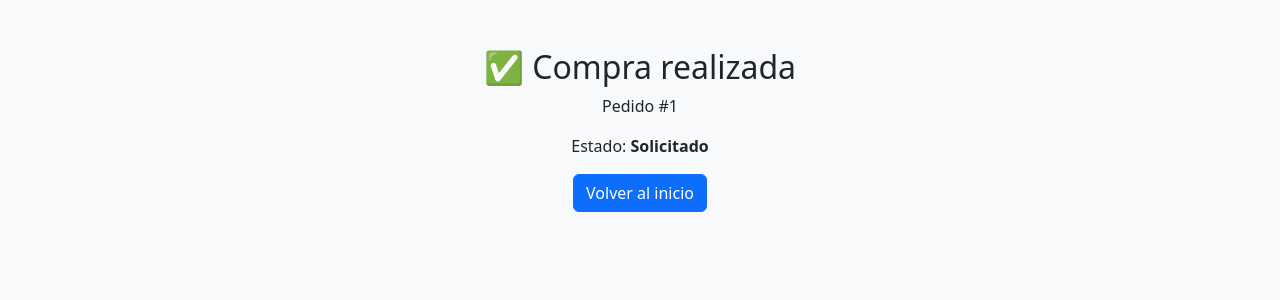
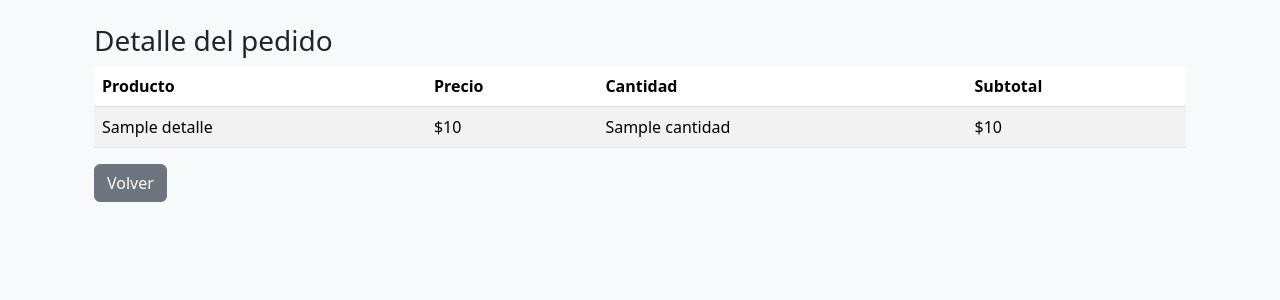
Before and after one commit to Danielmadera05/Delicias_Sorley, a Flask app: template templates/detalle_pedido.html in a window 1280 px wide. Shown: the part 56-356 px from the top of the page. Run offline with Flask 3, Linux system fonts and the light colour scheme; the template is opened without the code that fills it: most values are stand-ins (such as "Sample title", 1, 10 or a date in 2020).

Commit message:
Funcionalidad: detalle de pedido

```diff
--- a/controllers/carritoController.py
+++ b/controllers/carritoController.py
@@ -1,6 +1,7 @@
 from flask import Blueprint, render_template, session, redirect, flash
 from models.fritosModels import Fritos
-from models.pedidoModels import Pedido, PedidoDetalle
+from models.pedidoModels import Pedido
+from models.detalleModels import PedidoDetalle
 from extensions import db
 
 cart_bp = Blueprint("carrito", __name__)
@@ -110,4 +111,4 @@ def checkout():
 
     session.pop("cart")
     flash("Puede revisar sus pedidos en la sección de MIS COMPRAS 🧾", "success") # Notificacion por mensaje
-    return render_template("detalle_pedido.html", pedido_id=pedido.ped_id)
+    return render_template("confirmacion.html", pedido_id=pedido.ped_id)
--- a/templates/detalle_pedido.html
+++ b/templates/detalle_pedido.html
@@ -1,10 +1,34 @@
 {% extends "base.html" %}
 
 {% block content %}
-<div class="container text-center mt-5">
-    <h2>✅ Compra realizada</h2>
-    <p>Pedido #{{ pedido_id }}</p>
-    <p>Estado: <b>Solicitado</b></p>
-    <a href="/" class="btn btn-primary">Volver al inicio</a>
+<div class="container mt-4">
+
+    <h3>Detalle del pedido</h3>
+
+    <table class="table table-striped">
+        <thead>
+            <tr>
+                <th>Producto</th>
+                <th>Precio</th>
+                <th>Cantidad</th>
+                <th>Subtotal</th>
+            </tr>
+        </thead>
+
+        <tbody>
+        {% for d, f in detalles %}
+            <tr>
+                <td>{{ f.fri_nombre }}</td>
+                <td>${{ "%.0f"|format(d.precio) }}</td>
+                <td>{{ d.cantidad }}</td>
+                <td>${{ "%.0f"|format(d.precio * d.cantidad) }}</td>
+            </tr>
+        {% endfor %}
+        </tbody>
+
+    </table>
+
+    <a href="/mis-compras" class="btn btn-secondary">Volver</a>
+
 </div>
 {% endblock %}
```
Also changed, not shown: controllers/pedidoController.py (+17 -0 lines), models/pedidoModels.py (+0 -9 lines), templates/confirmacion.html (added, +10 -0 lines), templates/mis_compras.html (+9 -1 lines).
